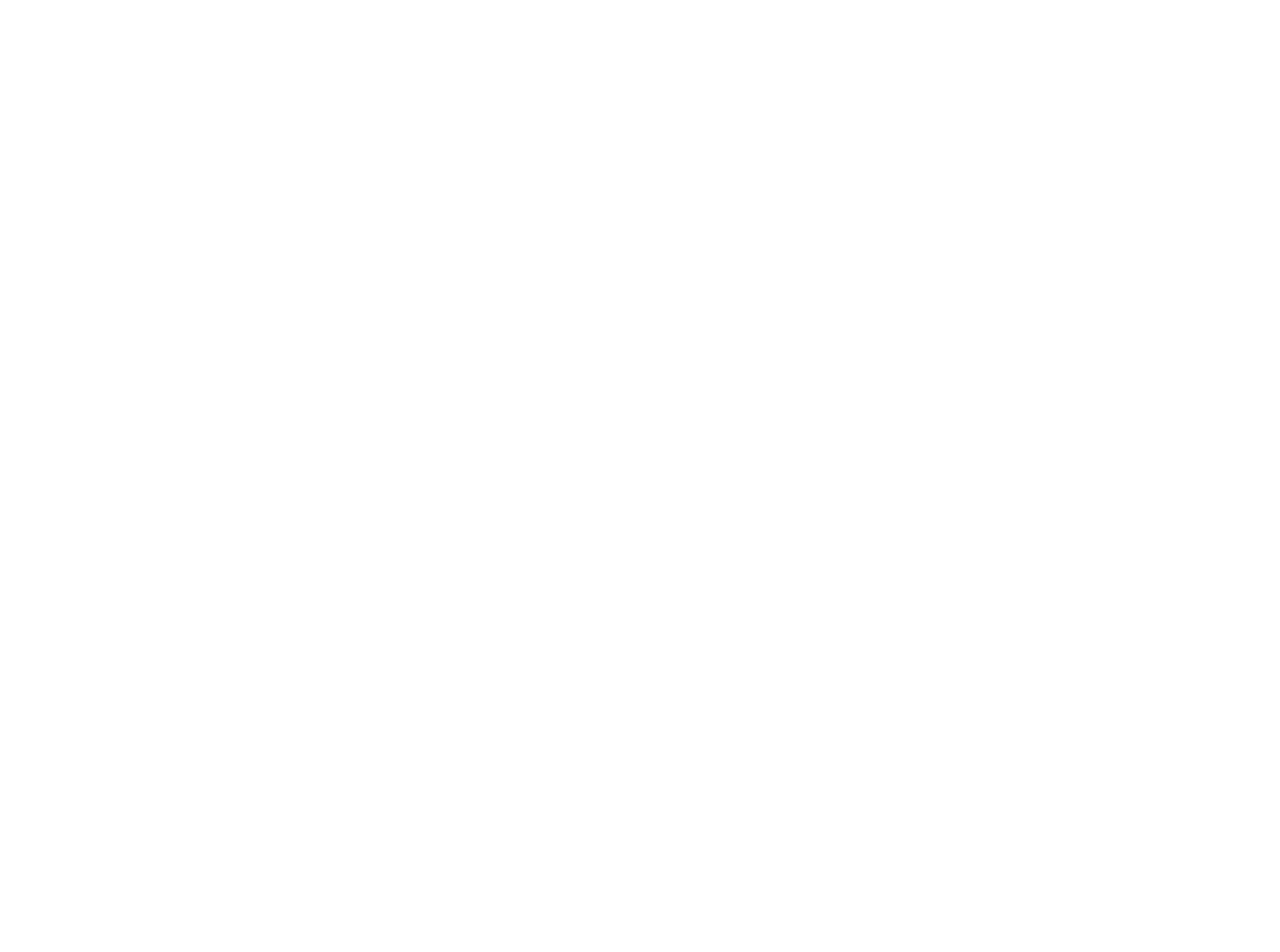
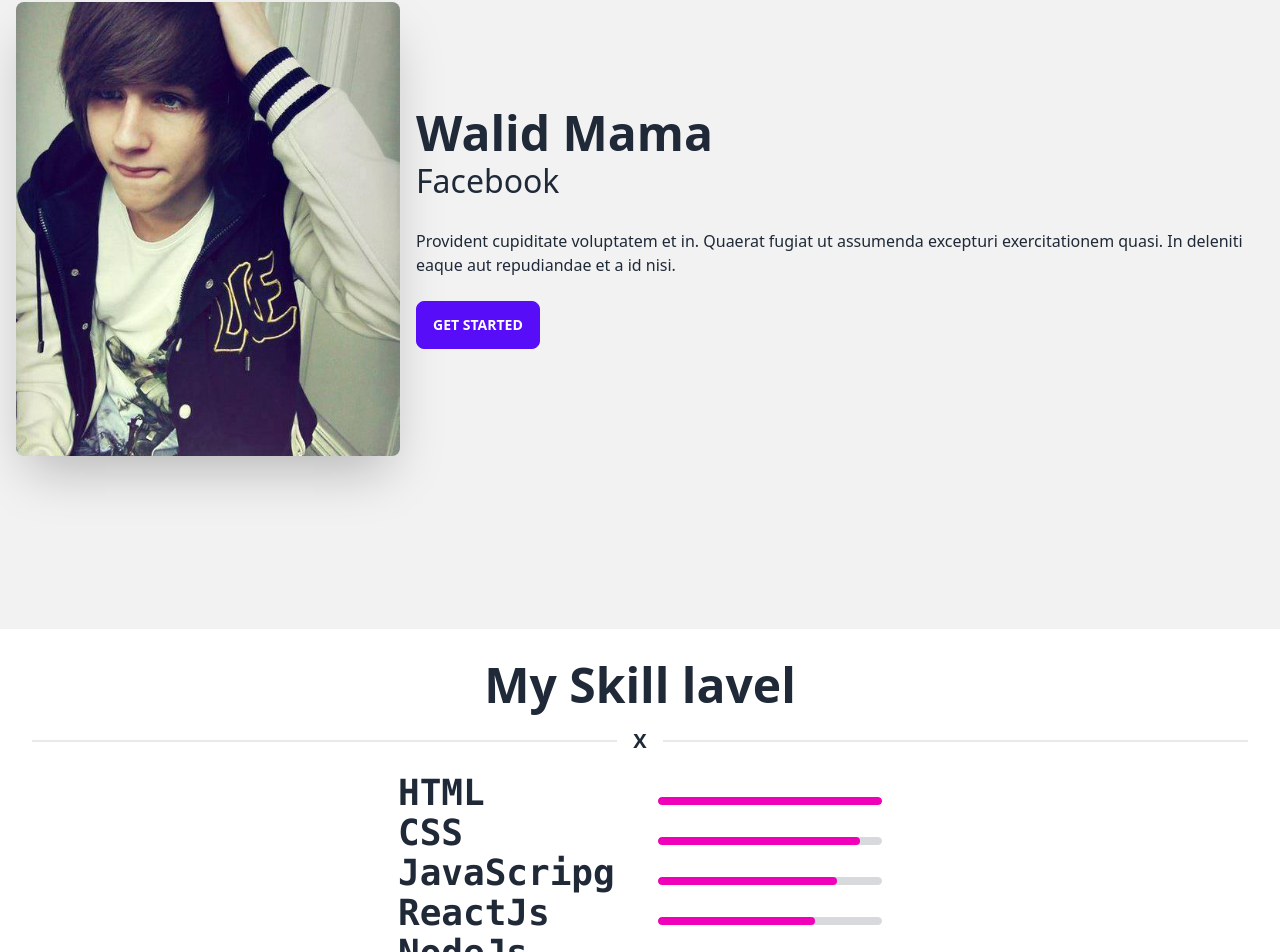
Before and after one commit to mollikacomputer/portfolio-for-digital-marketer, a React (Create React App) app: page / in a window 1280 px wide. Shown: the part 271-1223 px from the top of the page. Before the commit the page ends 800 px from the top, so only its background shows below. Built offline with nearby package versions, Linux system fonts and the light colour scheme.

Commit message:
hero section and skill section added

```diff
--- a/package.json
+++ b/package.json
@@ -11,6 +11,7 @@
     "react-dom": "^18.2.0",
     "react-router-dom": "^6.3.0",
     "react-scripts": "5.0.1",
+    "react-type-animation": "^2.0.9",
     "web-vitals": "^2.1.4"
   },
   "scripts": {
--- /dev/null
+++ b/src/Components/Home/HeroSection.js
@@ -0,0 +1,47 @@
+import React from "react";
+import profilePic from '../../images/profilepic.jpg';
+import { TypeAnimation } from 'react-type-animation';
+
+const HeroSection = () => {
+  return (
+    <div className="hero min-h-screen bg-base-200">
+      <div className="hero-content flex-col lg:flex-row">
+        <img
+          src={profilePic}
+          className="max-w-sm rounded-lg shadow-2xl" alt="profile pic"
+        />
+        <div>
+          <h1 className="text-5xl font-bold">Walid Mama</h1>
+          <TypeAnimation
+            sequence={
+                [
+                    'Digital Marketer', 1000,
+                    'Facebook Marketing', 1000,
+                    'Youtube Boosting', 1000,
+                    'SMM Marketing', 1000,
+                    'Email Marketing', 1000,
+                    'Google Adward', 1000,
+                    'SEO', 1000,
+                    'Content Marketing', 1000,
+                    'Onpage SEO', 1000,
+                    'Off Page SEO', 1000,
+                ]
+            }
+                        //  Replacing previous Text
+            style={{ fontSize: '2em' }}
+            wrapper="h2"
+            repeat={Infinity}
+        />
+          <p className="py-6">
+            Provident cupiditate voluptatem et in. Quaerat fugiat ut assumenda
+            excepturi exercitationem quasi. In deleniti eaque aut repudiandae et
+            a id nisi.
+          </p>
+          <button className="btn btn-primary">Get Started</button>
+        </div>
+      </div>
+    </div>
+  );
+};
+
+export default HeroSection;
--- a/src/Components/Home/Home.js
+++ b/src/Components/Home/Home.js
@@ -1,9 +1,13 @@
 import React from 'react';
+import HeroSection from './HeroSection';
+import Skill from './Skill';
 
 const Home = () => {
     return (
         <div>
             <h2 className='text-3xl' > Home page</h2>
+            <HeroSection/>
+            <Skill/>
         </div>
     );
 };
--- /dev/null
+++ b/src/Components/Home/Skill.js
@@ -0,0 +1,59 @@
+import React from "react";
+
+const Skill = () => {
+  return (
+    <div id="skill" className=" card w-100 bg-base-100 shadow-xl">
+      <div className="card-body card-title ">
+        <h2 className="text-5xl"> My Skill lavel</h2>
+        <div className="divider">X</div>
+        <h2 className="text-4xl">
+          <pre>
+            HTML        <progress
+              className="progress progress-secondary w-56"
+              value="100"
+              max="100"
+            ></progress>
+            <br />
+            CSS         <progress
+              className="progress progress-secondary w-56"
+              value="90"
+              max="100"
+            ></progress>
+            <br />
+            JavaScripg  <progress
+              className="progress progress-secondary w-56"
+              value="80"
+              max="100"
+            ></progress>
+            <br />
+            ReactJs     <progress
+              className="progress progress-secondary w-56"
+              value="70"
+              max="100"
+            ></progress>
+            <br />
+            NodeJs      <progress
+              className="progress progress-secondary w-56"
+              value="60"
+              max="100"
+            ></progress>
+            <br />
+            ExpressJs   <progress
+              className="progress progress-secondary w-56"
+              value="50"
+              max="100"
+            ></progress>
+            <br />
+            MongoDB     <progress
+              className="progress progress-secondary w-56"
+              value="40"
+              max="100"
+            ></progress>
+          </pre>
+        </h2>
+      </div>
+    </div>
+  );
+};
+
+export default Skill;
```
Also changed, not shown: src/images/profilepic.jpg (added), 1 other file (tests, documents, lock files or other folders).
